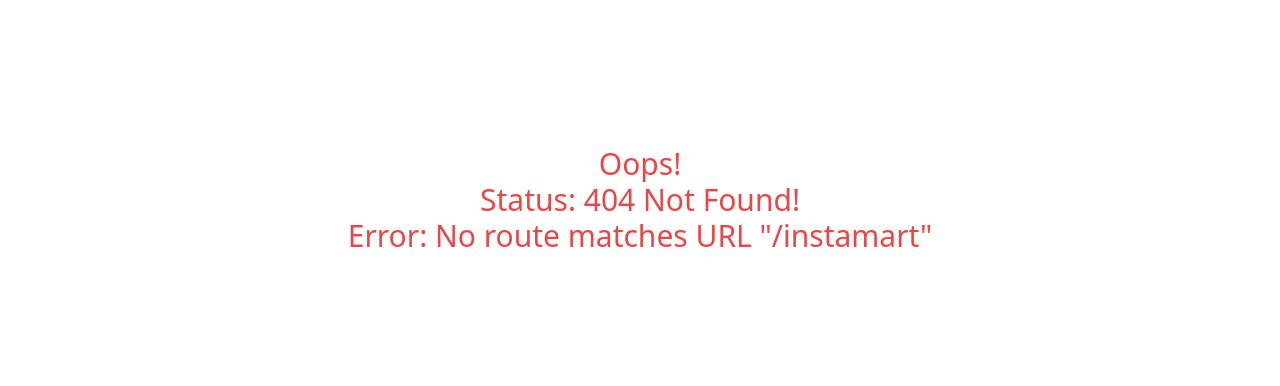
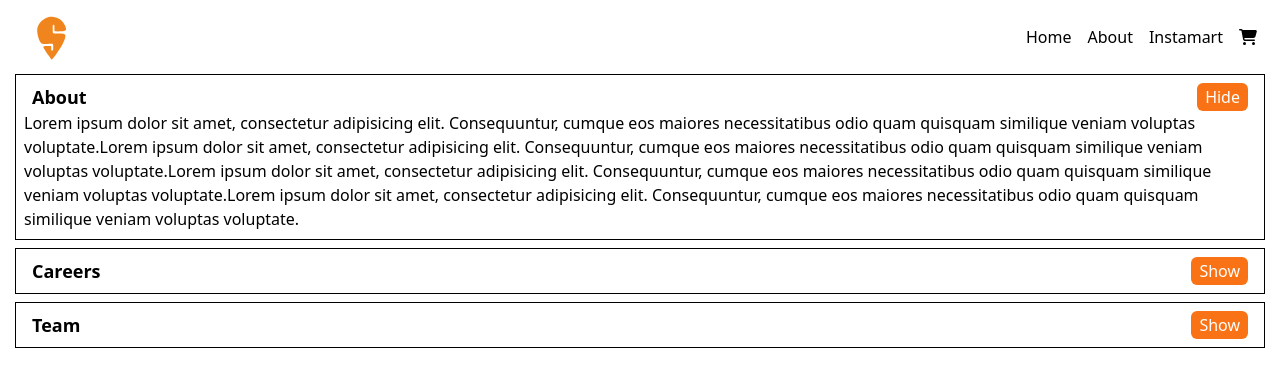
Before and after one commit to SAIPRANAY-GANGULA/React_Course, a React (Vite) app: page /instamart in a window 1280 px wide. Before the commit this address had no page. Shown: the top 386 px of the page. Built offline with nearby package versions, Linux system fonts and the light colour scheme.

Commit message:
`props-drilling` & `lifting the state up`

```diff
--- a/index.css
+++ b/index.css
@@ -38,3 +38,11 @@
         background-position: -150% 0;
     }
 }
+
+.link {
+    @apply mx-2 hover:text-orange-600
+}
+
+.primary-btn {
+    @apply bg-orange-500 hover:bg-orange-600 text-white rounded-md px-2
+}
--- a/src/App.js
+++ b/src/App.js
@@ -9,6 +9,7 @@ import About from "./components/About";
 import ErrorRoute from "./components/ErrorRoute";
 import { RestaurantDetail } from "./components/RestaurantDetail";
 import Profile from "./components/Profile";
+import Instamart from "./components/Instamart";
 
 library.add(faSearch, faShoppingCart);
 
@@ -45,6 +46,10 @@ const appLayout = createBrowserRouter([
         path: "/restaurant/:id",
         element: <RestaurantDetail />,
       },
+      {
+        path: "/instamart",
+        element: <Instamart />,
+      },
     ],
   },
 ]);
--- a/src/components/Header.js
+++ b/src/components/Header.js
@@ -8,16 +8,16 @@ const HeaderComponent = () => {
       <Link className="logo" to="/"></Link>
       <ul className="flex justify-center items-center">
         <Link to="/">
-          <li className="mx-2 hover:text-orange-600">Home</li>
+          <li className="link">Home</li>
         </Link>
         <Link to="/about">
-          <li className="mx-2 hover:text-orange-600">About</li>
+          <li className="link">About</li>
+        </Link>
+        <Link to="/instamart">
+          <li className="link">Instamart</li>
         </Link>
         <Link to="/">
-          <FontAwesomeIcon
-            className="mx-2 hover:text-orange-600"
-            icon="shopping-cart"
-          />
+          <FontAwesomeIcon className="link" icon="shopping-cart" />
         </Link>
       </ul>
     </div>
--- /dev/null
+++ b/src/components/Instamart.js
@@ -0,0 +1,56 @@
+import { useState } from "react";
+
+const Section = ({ title, description, isVisible, setVisible }) => {
+  return (
+    <div className="border border-black p-2 my-2 | flex flex-col">
+      <div className="flex justify-between px-2">
+        <p className="text-lg font-bold">{title}</p>
+        <button className="primary-btn" onClick={setVisible}>
+          {isVisible ? "Hide" : "Show"}
+        </button>
+      </div>
+      <p>{isVisible ? description : ""}</p>
+    </div>
+  );
+};
+const Instamart = () => {
+  const [sectionVisible, setSectionVisible] = useState("about");
+  return (
+    <div className="center-content">
+      <Section
+        title="About"
+        description="Lorem ipsum dolor sit amet, consectetur adipisicing elit. Consequuntur, cumque eos maiores necessitatibus odio quam quisquam similique veniam voluptas voluptate.Lorem ipsum dolor sit amet, consectetur adipisicing elit. Consequuntur, cumque eos maiores necessitatibus odio quam quisquam similique veniam voluptas voluptate.Lorem ipsum dolor sit amet, consectetur adipisicing elit. Consequuntur, cumque eos maiores necessitatibus odio quam quisquam similique veniam voluptas voluptate.Lorem ipsum dolor sit amet, consectetur adipisicing elit. Consequuntur, cumque eos maiores necessitatibus odio quam quisquam similique veniam voluptas voluptate."
+        isVisible={sectionVisible === "about"}
+        setVisible={() =>
+          sectionVisible === "about"
+            ? setSectionVisible("")
+            : setSectionVisible("about")
+        }
+      />
+
+      <Section
+        title="Careers"
+        description="Lorem ipsum dolor sit amet, consectetur adipisicing elit. Consequuntur, cumque eos maiores necessitatibus odio quam quisquam similique veniam voluptas voluptate.Lorem ipsum dolor sit amet, consectetur adipisicing elit. Consequuntur, cumque eos maiores necessitatibus odio quam quisquam similique veniam voluptas voluptate.Lorem ipsum dolor sit amet, consectetur adipisicing elit. Consequuntur, cumque eos maiores necessitatibus odio quam quisquam similique veniam voluptas voluptate.Lorem ipsum dolor sit amet, consectetur adipisicing elit. Consequuntur, cumque eos maiores necessitatibus odio quam quisquam similique veniam voluptas voluptate."
+        isVisible={sectionVisible === "careers"}
+        setVisible={() =>
+          sectionVisible === "careers"
+            ? setSectionVisible("")
+            : setSectionVisible("careers")
+        }
+      />
+
+      <Section
+        title="Team"
+        description="Lorem ipsum dolor sit amet, consectetur adipisicing elit. Consequuntur, cumque eos maiores necessitatibus odio quam quisquam similique veniam voluptas voluptate.Lorem ipsum dolor sit amet, consectetur adipisicing elit. Consequuntur, cumque eos maiores necessitatibus odio quam quisquam similique veniam voluptas voluptate.Lorem ipsum dolor sit amet, consectetur adipisicing elit. Consequuntur, cumque eos maiores necessitatibus odio quam quisquam similique veniam voluptas voluptate.Lorem ipsum dolor sit amet, consectetur adipisicing elit. Consequuntur, cumque eos maiores necessitatibus odio quam quisquam similique veniam voluptas voluptate."
+        isVisible={sectionVisible === "team"}
+        setVisible={() =>
+          sectionVisible === "team"
+            ? setSectionVisible("")
+            : setSectionVisible("team")
+        }
+      />
+    </div>
+  );
+};
+
+export default Instamart;
```
